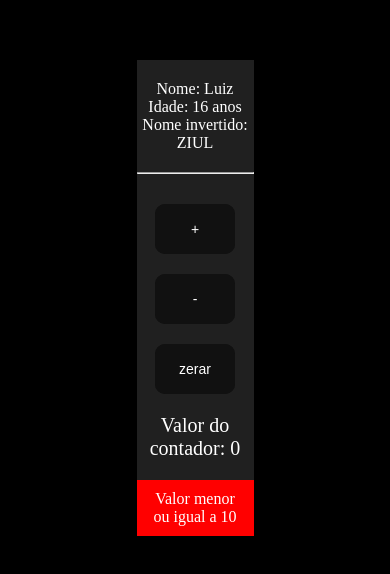
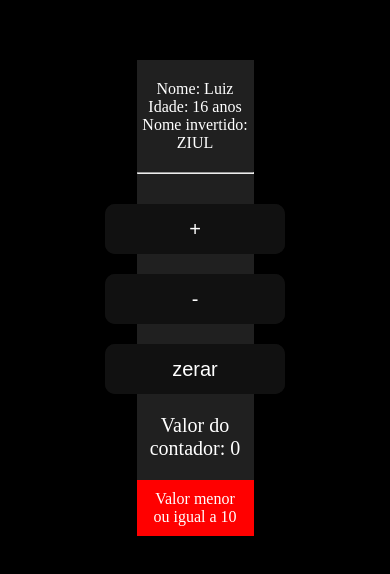
Before and after one commit to LuizBlume/Exercicios, a Vue app: page / in a window 390 px wide. Shown: the part 134-708 px from the top of the page. Built offline with nearby package versions, Linux system fonts and the light colour scheme.

Commit message:
Hotfix: Atualizações de estilo nos botões CSS

```diff
--- a/src/assets/buttons.css
+++ b/src/assets/buttons.css
@@ -78,12 +78,12 @@
         width: 90vw;
     }
     .glow-on-hover {
-        width: 80px;
-        font-size: 14px;
+        width: 180px;
+        font-size: 20px;
         margin: 10px;
     }
     .valor-contador {
-        font-size: 16px;
+        font-size: 22px;
         margin: 5px;
     }
     .valor-maior-10,
```
